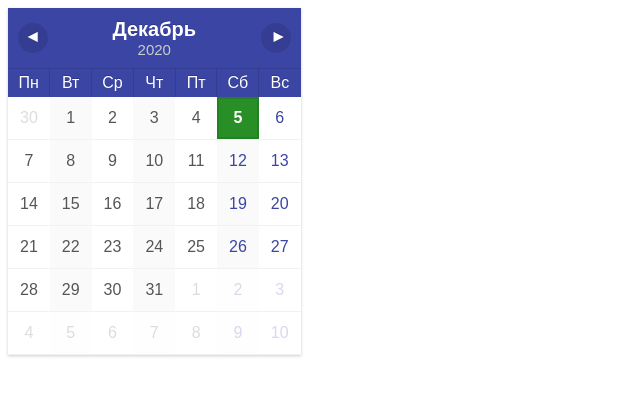
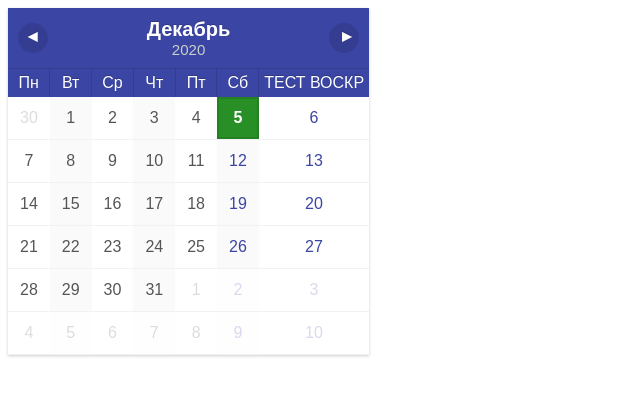
Before and after one commit to StreetM4ge/cale, a plain HTML site: page index.html in a window 1280 px wide. Shown: the whole page, without its empty margins (0-640 px from the left). Drawn offline with Linux system fonts and the light colour scheme.

Commit message:
Update index.html

```diff
--- a/index.html
+++ b/index.html
@@ -181,7 +181,7 @@ var dies = [
 ];
 
 var dies_abr = [
-    'Вс',
+    'ТЕСТ ВОСКР',
     'Пн',
     'Вт',
     'Ср',
```
